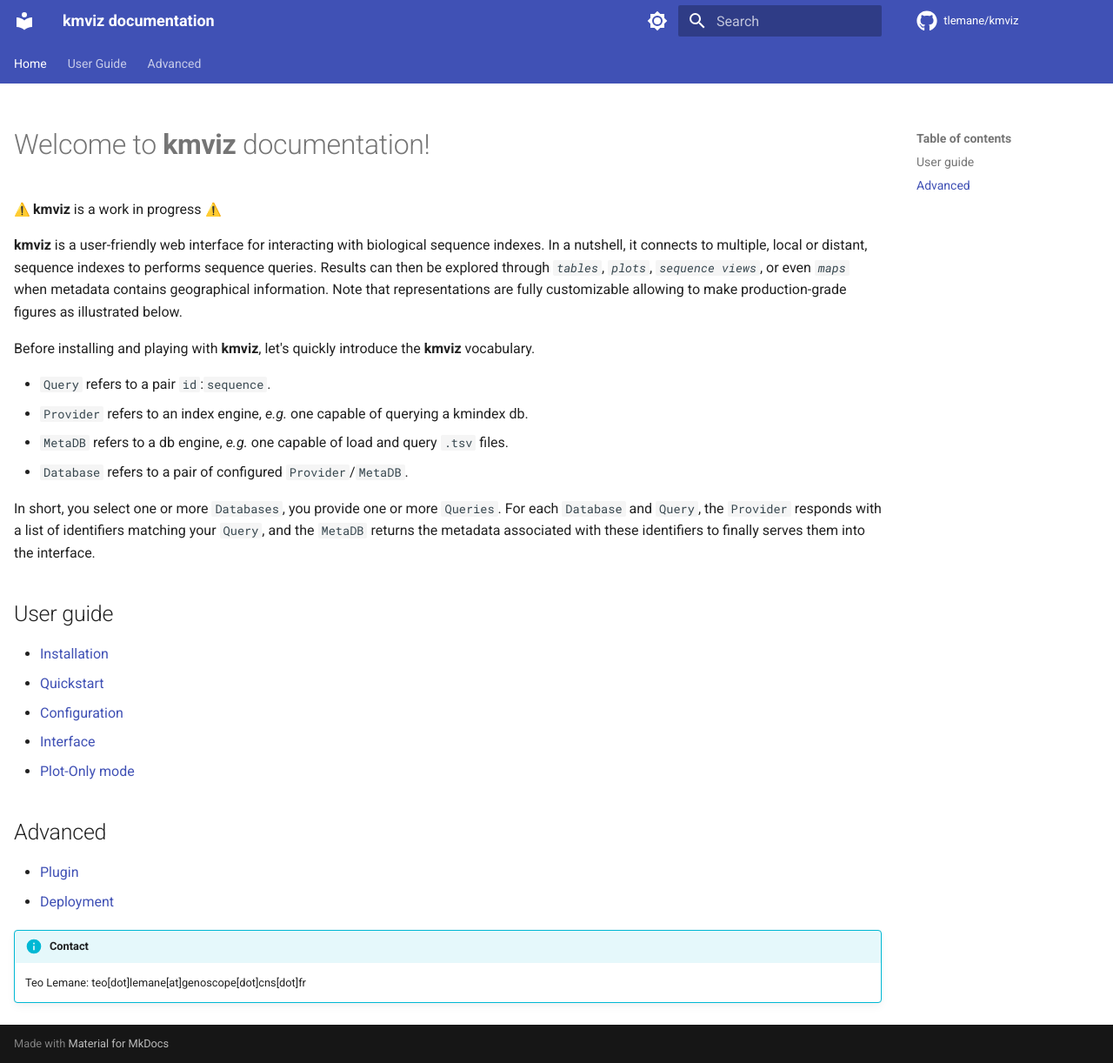
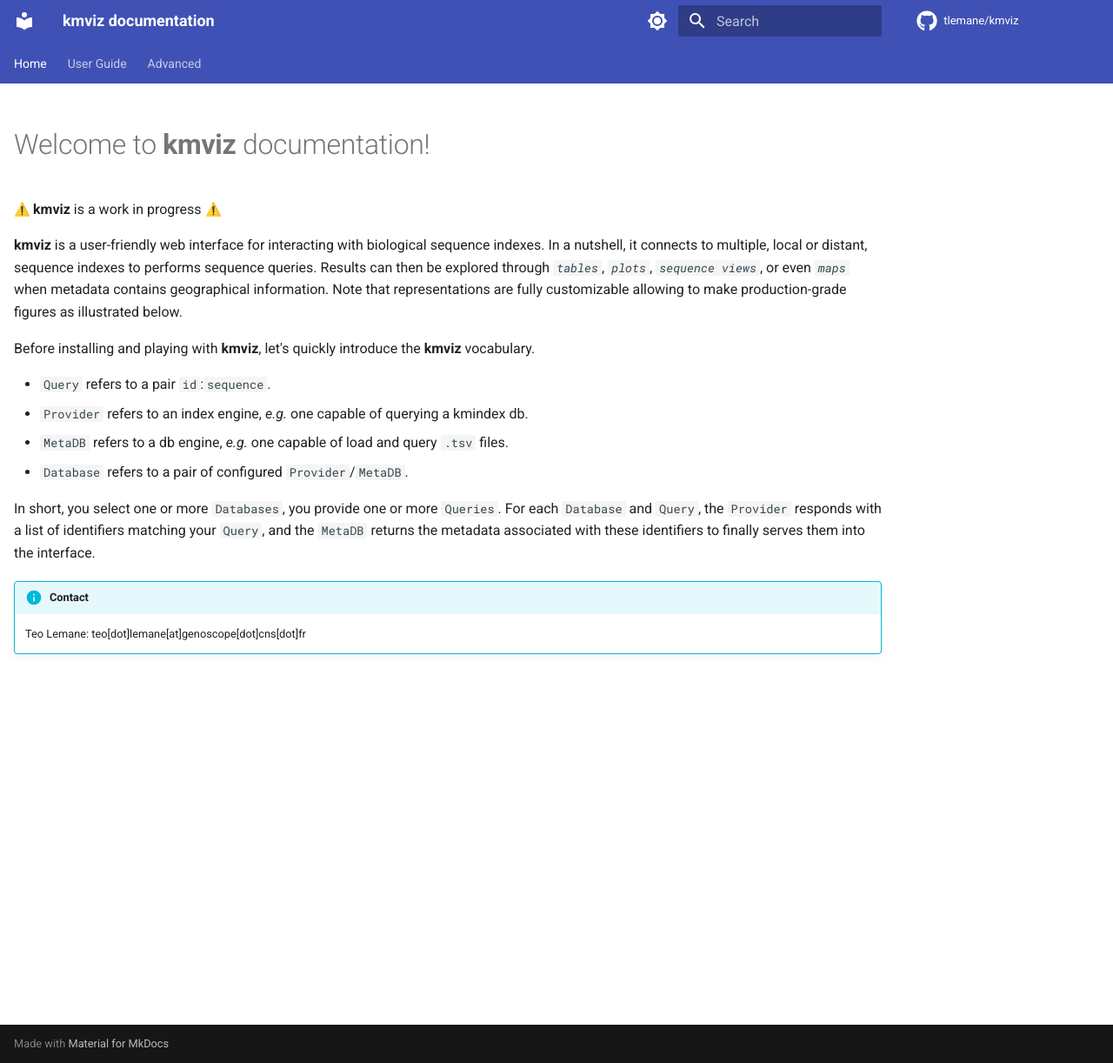
Before and after one commit to tlemane/kmviz, an MkDocs documentation site: the page built from docs/docs/index.md, in a window 1280 px wide and 1222 px high. Shown: the whole window at 87% size. Built offline with MkDocs 1.6.1 and Material for MkDocs 9.7.7, drawn with Linux system fonts in a browser that asks for light colours; emoji names are drawn with the system emoji font; comment, search, counter and statistics services are not loaded; the version menu is left out.

Commit message:
update: docs

```diff
--- a/docs/docs/index.md
+++ b/docs/docs/index.md
@@ -19,18 +19,5 @@ Before installing and playing with **kmviz**, let's quickly introduce the **kmvi
 
 In short, you select one or more `Databases`, you provide one or more `Queries`. For each `Database` and `Query`, the `Provider` responds with a list of identifiers matching your `Query`, and the `MetaDB` returns the metadata associated with these identifiers to finally serves them into the interface.
 
-## User guide
-
-* [Installation](installation.md)
-* [Quickstart](quickstart.md)
-* [Configuration](configuration.md)
-* [Interface](interface.md)
-* [Plot-Only mode](plot_only.md)
-
-## Advanced
-
-* [Plugin](plugin.md)
-* [Deployment](deploy.md)
-
 !!! info "Contact"
     Teo Lemane: teo[dot]lemane[at]genoscope[dot]cns[dot]fr
```
